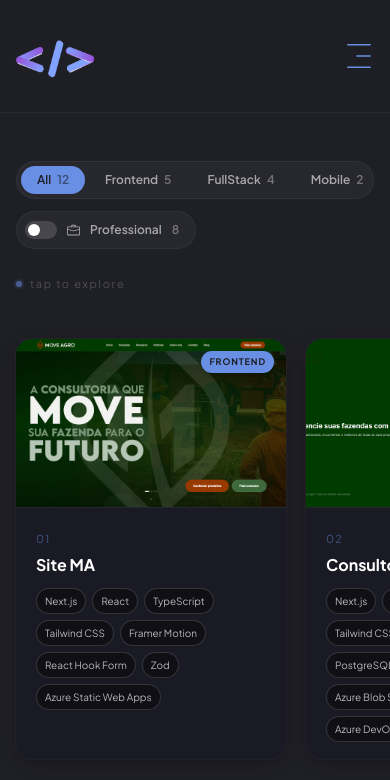
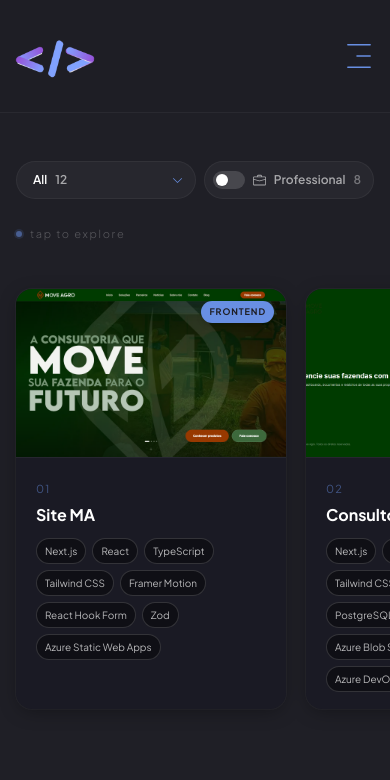
Before and after one commit to natanbtaques/NatanPortfolio, a Next.js app: page /en/work in a window 390 px wide. Shown: the top 780 px of the page. Built offline with nearby package versions, Linux system fonts and the light colour scheme.

Commit message:
Update: improve layout and responsiveness in Stats and FilterBar components; update job titles in localization files

```diff
--- a/app/[locale]/page.jsx
+++ b/app/[locale]/page.jsx
@@ -94,7 +94,7 @@ const Locale = () => {
       </section>
 
       {/* ── Resume — bg: #171726 (indigo profundo) ───────────────────── */}
-      <section id="resume" className="pb-32 bg-[#171726]">
+      <section id="resume" className="pb-32 bg-[#171726] overflow-x-clip">
         <SectionDivider label={t("tabs.resume")} number="02" />
         <Resume />
       </section>
--- a/app/[locale]/work/page.jsx
+++ b/app/[locale]/work/page.jsx
@@ -3,7 +3,7 @@
 import { motion, AnimatePresence, useMotionValue, animate } from "framer-motion";
 import { useState, useRef, useEffect, useCallback } from "react";
 import { createPortal } from "react-dom";
-import { BsArrowUpRight, BsGithub, BsXLg, BsBriefcase } from "react-icons/bs";
+import { BsArrowUpRight, BsGithub, BsXLg, BsBriefcase, BsChevronDown, BsCheck2 } from "react-icons/bs";
 import { useTranslations } from "next-intl";
 import Link from "next/link";
 import Image from "next/image";
@@ -236,7 +236,8 @@ const ProjectCard = ({ ref, project, isDragging, t, onExpand, activeTech, onTech
 
 /* ─── filter bar ──────────────────────────────────────────────────────────────
    Uma linha: abas de categoria (pílula deslizante) + interruptor
-   "só profissionais". O filtro por tecnologia vem das tags dos cards.       */
+   "só profissionais". O filtro por tecnologia vem das tags dos cards.
+   No mobile as abas viram um dropdown, para caber tudo em uma linha.       */
 const CATEGORIES = ["all", "Frontend", "FullStack", "Mobile", "API"];
 const PillButton = ({ active, onClick, layoutId, disabled, children }) => (
   <button
@@ -292,14 +293,14 @@ const LogoStack = ({ companies }) => (
 
 /* pill-shaped toggle that matches the tab bar — mini switch + icon + label.
    Off: shows the count. On: the count gives way to the companies logo stack. */
-const ToggleChip = ({ on, onToggle, disabled, icon, label, count }) => (
+const ToggleChip = ({ on, onToggle, disabled, icon, label, count, compact }) => (
   <button
     type="button"
     role="switch"
     aria-checked={on}
     onClick={onToggle}
     disabled={disabled}
-    className={`flex items-center gap-2.5 h-[38px] pl-2 pr-4 rounded-full border text-xs font-semibold whitespace-nowrap transition-all duration-300 ${
+    className={`flex items-center gap-2 md:gap-2.5 h-[38px] pl-2 pr-3 md:pr-4 shrink-0 rounded-full border text-xs font-semibold whitespace-nowrap transition-all duration-300 ${
       on
         ? "border-accent/60 bg-accent/10 text-white shadow-[0_0_24px_-6px_rgba(104,143,227,0.6)]"
         : disabled
@@ -315,9 +316,9 @@ const ToggleChip = ({ on, onToggle, disabled, icon, label, count }) => (
       />
     </span>
     <span className={on ? "text-accent" : ""}>{icon}</span>
-    {label}
+    <span className="hidden min-[380px]:inline">{label}</span>
     <AnimatePresence mode="wait" initial={false}>
-      {on ? (
+      {on && !compact ? (
         <LogoStack key="logos" companies={COMPANIES} />
       ) : (
         <motion.span
@@ -335,6 +336,82 @@ const ToggleChip = ({ on, onToggle, disabled, icon, label, count }) => (
   </button>
 );
 
+/* mobile category picker — same pill look, opens a small list below */
+const CategorySelect = ({ t, category, setCategory, catCount }) => {
+  const [open, setOpen] = useState(false);
+  const ref = useRef(null);
+  const label = (cat) => (cat === "all" ? t("filters.all") : cat);
+
+  useEffect(() => {
+    if (!open) return;
+    const close = (e) => {
+      if (e.type === "keydown" ? e.key === "Escape" : !ref.current?.contains(e.target)) setOpen(false);
+    };
+    document.addEventListener("pointerdown", close);
+    document.addEventListener("keydown", close);
+    return () => {
+      document.removeEventListener("pointerdown", close);
+      document.removeEventListener("keydown", close);
+    };
+  }, [open]);
+
+  return (
+    <div ref={ref} className="relative flex-1 min-w-0">
+      <button
+        type="button"
+        onClick={() => setOpen((o) => !o)}
+        aria-haspopup="listbox"
+        aria-expanded={open}
+        className={`flex items-center w-full h-[38px] gap-2 pl-4 pr-3 rounded-full border text-xs font-semibold transition-colors duration-200 ${
+          open ? "border-accent/60 bg-accent/10 text-white" : "border-white/5 bg-white/[0.04] text-white"
+        }`}
+      >
+        <span className="truncate">{label(category)}</span>
+        <span className="opacity-60 font-mono">{catCount(category)}</span>
+        <BsChevronDown
+          size={11}
+          className={`ml-auto shrink-0 text-accent transition-transform duration-300 ${open ? "rotate-180" : ""}`}
+        />
+      </button>
+
+      <AnimatePresence>
+        {open && (
+          <motion.ul
+            role="listbox"
+            initial={{ opacity: 0, y: -6, scale: 0.97 }}
+            animate={{ opacity: 1, y: 0, scale: 1 }}
+            exit={{ opacity: 0, y: -6, scale: 0.97 }}
+            transition={{ duration: 0.18, ease: [0.22, 1, 0.36, 1] }}
+            className="absolute left-0 right-0 top-[calc(100%+6px)] z-30 p-1 rounded-2xl bg-[#1a1a24] border border-accent/20 shadow-xl shadow-black/40 origin-top"
+          >
+            {CATEGORIES.map((cat) => {
+              const count = catCount(cat);
+              const active = category === cat;
+              const disabled = count === 0 && !active;
+              return (
+                <li key={cat} role="option" aria-selected={active}>
+                  <button
+                    type="button"
+                    disabled={disabled}
+                    onClick={() => { setCategory(cat); setOpen(false); }}
+                    className={`flex items-center w-full gap-2 px-3 py-2.5 rounded-xl text-xs font-semibold transition-colors ${
+                      active ? "bg-accent/15 text-accent" : disabled ? "text-white/20" : "text-white/70 active:bg-white/5"
+                    }`}
+                  >
+                    {label(cat)}
+                    <span className="opacity-60 font-mono">{count}</span>
+                    {active && <BsCheck2 size={14} className="ml-auto" />}
+                  </button>
+                </li>
+              );
+            })}
+          </motion.ul>
+        )}
+      </AnimatePresence>
+    </div>
+  );
+};
+
 const FilterBar = ({ t, projects, category, setCategory, onlyPro, setOnlyPro, tech, setTech }) => {
   // counts reflect the other active filters, so an option never promises results it can't show
   const matches = (p, { cat = category, pro = onlyPro } = {}) =>
@@ -347,10 +424,24 @@ const FilterBar = ({ t, projects, category, setCategory, onlyPro, setOnlyPro, te
 
   return (
     <div
-      className="flex flex-wrap items-center gap-3 px-4 mb-6"
+      className="flex flex-wrap items-center gap-2 md:gap-3 px-4 mb-6"
       style={{ paddingLeft: "max(1rem, calc((100vw - 1200px) / 2 + 15px))", paddingRight: "1rem" }}
     >
-      <div className="flex gap-1 p-1 rounded-full bg-white/[0.04] border border-white/5 w-max max-w-full overflow-x-auto scrollbar-hide">
+      {/* mobile: category dropdown + toggle share one row */}
+      <div className="flex md:hidden items-center gap-2 w-full">
+        <CategorySelect t={t} category={category} setCategory={setCategory} catCount={catCount} />
+        <ToggleChip
+          compact
+          on={onlyPro}
+          onToggle={() => setOnlyPro(!onlyPro)}
+          disabled={!onlyPro && proCount === 0}
+          icon={<BsBriefcase size={13} />}
+          label={t("filters.onlyPro")}
+          count={proCount}
+        />
+      </div>
+
+      <div className="hidden md:flex gap-1 p-1 rounded-full bg-white/[0.04] border border-white/5 w-max max-w-full overflow-x-auto scrollbar-hide">
         {CATEGORIES.map((cat) => {
           const count = catCount(cat);
           return (
@@ -368,6 +459,7 @@ const FilterBar = ({ t, projects, category, setCategory, onlyPro, setOnlyPro, te
         })}
       </div>
 
+      <div className="hidden md:block">
         <ToggleChip
           on={onlyPro}
           onToggle={() => setOnlyPro(!onlyPro)}
@@ -376,6 +468,7 @@ const FilterBar = ({ t, projects, category, setCategory, onlyPro, setOnlyPro, te
           label={t("filters.onlyPro")}
           count={proCount}
         />
+      </div>
 
       {/* tech filter (set from card tags) */}
       <AnimatePresence>
--- a/messages/en.json
+++ b/messages/en.json
@@ -39,17 +39,17 @@
       "items": [
         {
           "company": "Move Agro",
-          "position": "Software Developer",
+          "position": "Software Engineer",
           "duration": "Mar 2026 — Present"
         },
         {
           "company": "eNe Soluções",
-          "position": "Software Developer",
+          "position": "Software Engineer",
           "duration": "Mar 2025 — Mar 2026"
         },
         {
           "company": "Guato Digital",
-          "position": "Software Developer",
+          "position": "Software Engineer",
           "duration": "Sep 2024 — Mar 2025"
         },
         {
--- a/messages/es.json
+++ b/messages/es.json
@@ -39,17 +39,17 @@
       "items": [
         {
           "company": "Move Agro",
-          "position": "Desarrollador de Software",
+          "position": "Ingeniero de Software",
           "duration": "Mar 2026 — Presente"
         },
         {
           "company": "eNe Soluções",
-          "position": "Desarrollador de Software",
+          "position": "Ingeniero de Software",
           "duration": "Mar 2025 — Mar 2026"
         },
         {
           "company": "Guato Digital",
-          "position": "Desarrollador de Software",
+          "position": "Ingeniero de Software",
           "duration": "Sep 2024 — Mar 2025"
         },
         {
--- a/messages/pt.json
+++ b/messages/pt.json
@@ -39,17 +39,17 @@
       "items": [
         {
           "company": "Move Agro",
-          "position": "Desenvolvedor de Software",
+          "position": "Engenheiro de Software",
           "duration": "Mar 2026 — Presente"
         },
         {
           "company": "eNe Soluções",
-          "position": "Desenvolvedor de Software",
+          "position": "Engenheiro de Software",
           "duration": "Mar 2025 — Mar 2026"
         },
         {
           "company": "Guato Digital",
-          "position": "Desenvolvedor de Software",
+          "position": "Engenheiro de Software",
           "duration": "Set 2024 — Mar 2025"
         },
         {
--- a/tailwind.config.mjs
+++ b/tailwind.config.mjs
@@ -1,6 +1,10 @@
 /** @type {import('tailwindcss').Config} */
 const config = {
   darkMode: ["class"],
+  // hover: só em dispositivos com mouse — evita hover "preso" após toque/scroll no mobile
+  future: {
+    hoverOnlyWhenSupported: true,
+  },
   content: [
     "./pages/**/*.{js,ts,jsx,tsx,mdx}",
     "./components/**/*.{js,ts,jsx,tsx,mdx}",
```
Also changed, not shown: components/Stats.jsx (+5 -5 lines). Lines whose indentation alone changed are shown as unchanged.
